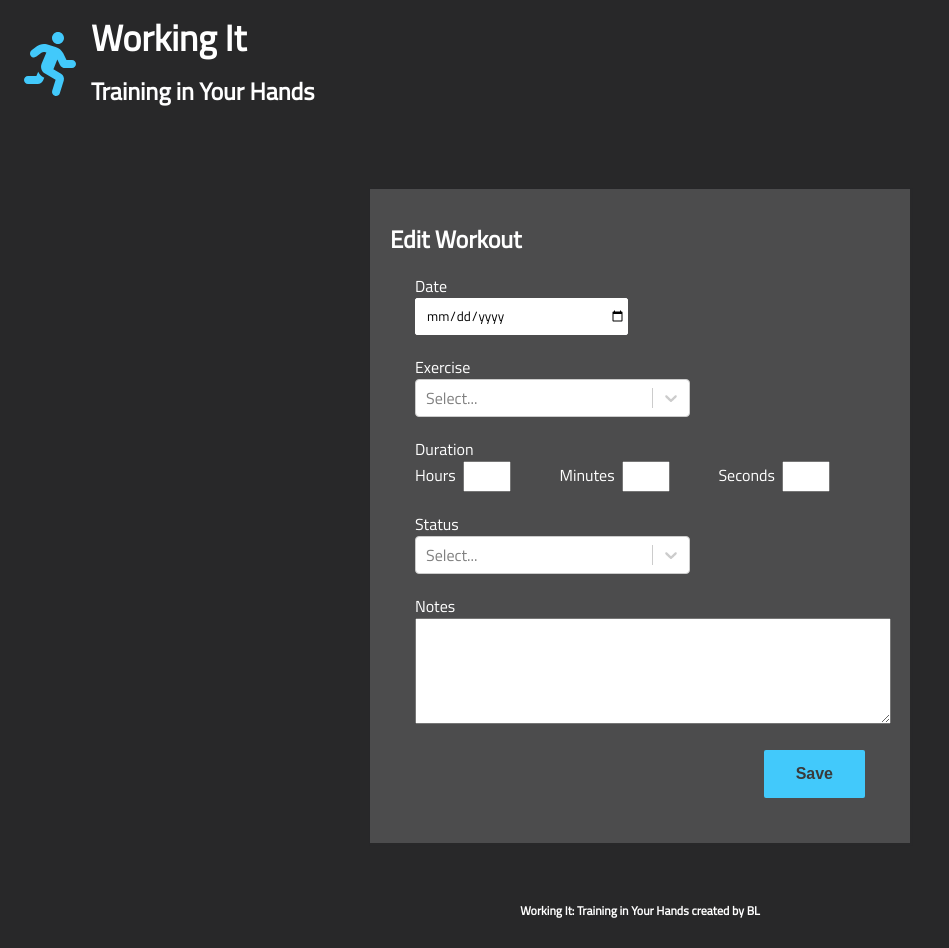
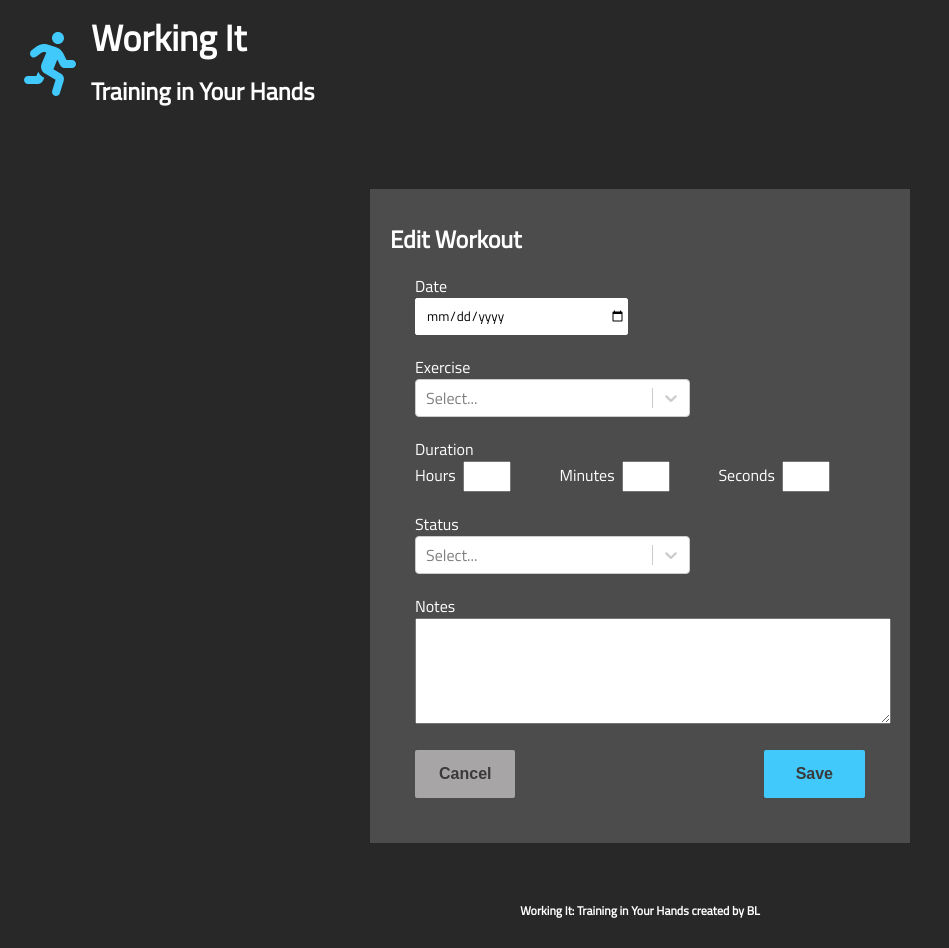
Before and after one commit to blac2121/working_it_training_app, a React (Create React App) app: page /edit/1 in a window 1280 px wide. Shown: the whole page, without its empty margins (0-949 px from the left). Built offline with nearby package versions, Linux system fonts and the light colour scheme; no server answers.

Commit message:
added cancel to edit page

```diff
--- a/src/components/EditEntry.jsx
+++ b/src/components/EditEntry.jsx
@@ -93,7 +93,34 @@ const NotesField = styled.textarea`
 
 const ButtonDiv = styled.div`
   display: flex;
-  justify-content: flex-end;
+  justify-content: space-between;
+`
+
+const Cancel = styled.button`
+  background-color: #A7A5A5;
+  border: none;
+  color: #3A3A3A;
+  padding: 15px 24px;
+  font-size: 16px;
+  border-radius: 2px;
+  cursor: pointer;
+  font-weight: 700;
+
+  &:hover {
+    background: #848383;
+  }
+
+  @media (max-width: 768px) {
+    width: 450px;
+  }
+
+  @media (max-width: 425px) {
+    width: 275px;
+  }
+
+  @media (max-width: 320px) {
+    width: 275px;
+  }
 `
 
 const dropdownStyle = {
@@ -182,9 +209,14 @@ const EditEntry = (props) => {
     }
   }
 
+  const handleCancel = () => {
+    history.push(`/exercise/${workout.id}`)
+  }
+
   const calculateDuration = () => {
     setDuration((hours * 3600) + (minutes * 60) + (seconds * 1))
   }
+
 
   useEffect(() => {
     calculateDuration();
@@ -322,8 +354,7 @@ const EditEntry = (props) => {
           </div>
         </NotesInput>
         <ButtonDiv>
-          {/* <CancelButton label="Cancel" handleClick="handleReset"></CancelButton> */}
-          {/* <button onClick={}>Cancel</button> */}
+          <Cancel onClick={handleCancel}>Cancel</Cancel>
           <SubmitButton label="Save" handleClick="onSubmit"></SubmitButton>
         </ButtonDiv>
       </AddForm>
```
